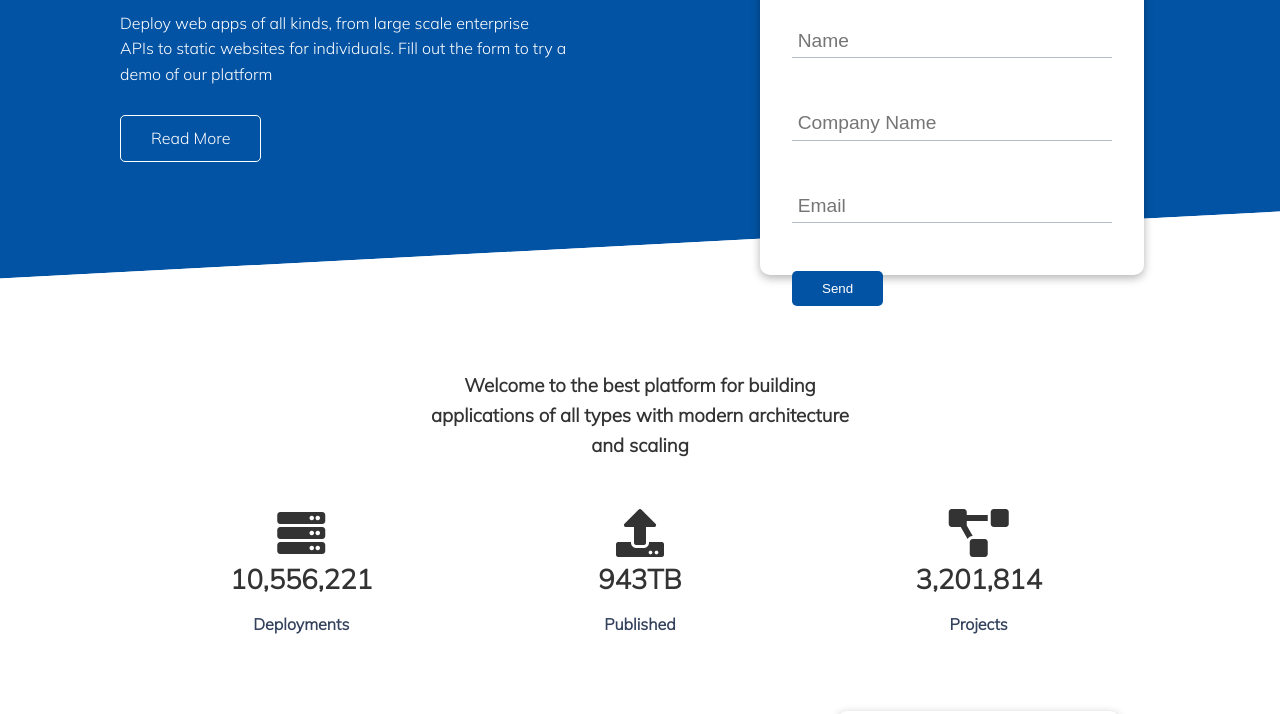
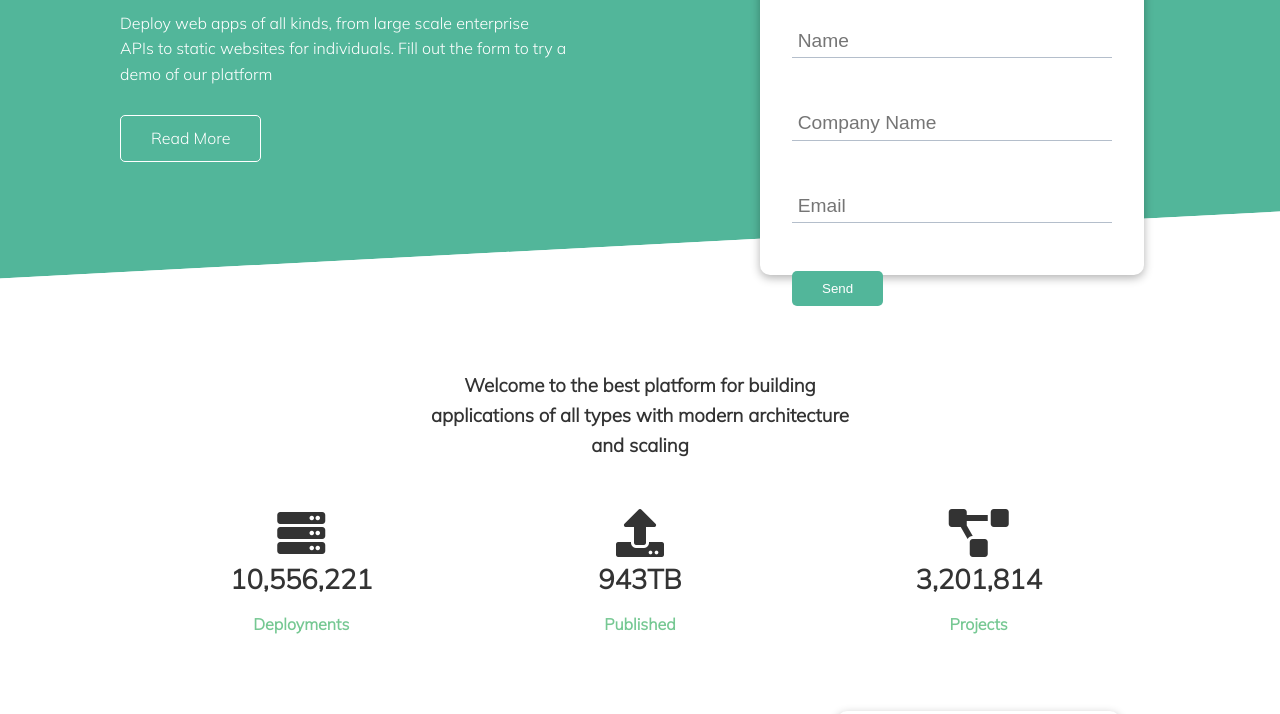
Before and after one commit to andrewneilclarke/andruki-cloud-hosting-platform, a plain HTML site: page index.html in a window 1280 px wide. Shown: the part 277-991 px from the top of the page. Drawn offline with Linux system fonts and the light colour scheme.

```diff
--- a/css/style.css
+++ b/css/style.css
@@ -1,10 +1,10 @@
 @import url('https://fonts.googleapis.com/css2?family=Mulish:wght@300&display=swap');
 
 :root {
-    --primary-color: #0353A4;
-    --secondary-color: #33415C;
-    --dark-color: #001233;
-    --light-color: #C3E0FE;
+    --primary-color: #52B69A;
+    --secondary-color: #76C893;
+    --dark-color: #0A2133;
+    --light-color: #C9EDF8;
     --success-color: rgb(5, 5, 5);
     --error-color: rgb(250, 123, 123);
 }
```
